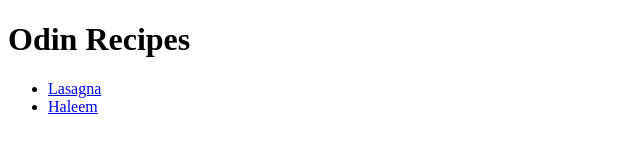
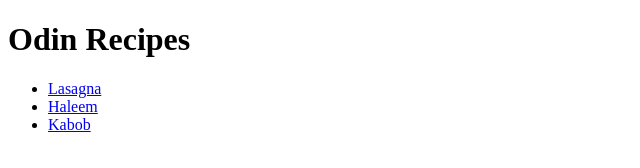
Before and after one commit to azanmalik05/odin-recipes, a plain HTML site: page index.html in a window 1280 px wide. Shown: the full height of the page, 0-640 px from the left. Drawn offline with Linux system fonts and the light colour scheme.

Commit message:
Added link for kabob webpage.

```diff
--- a/index.html
+++ b/index.html
@@ -10,6 +10,7 @@
     <ul>
         <li><a href="recipes/lasagna.html">Lasagna</a></li>
         <li> <a href="recipes/haleem.html">Haleem</a></li>
+        <li> <a href="recipes/kabob.html">Kabob</a></li>
     </ul>
 
 </body>
```
